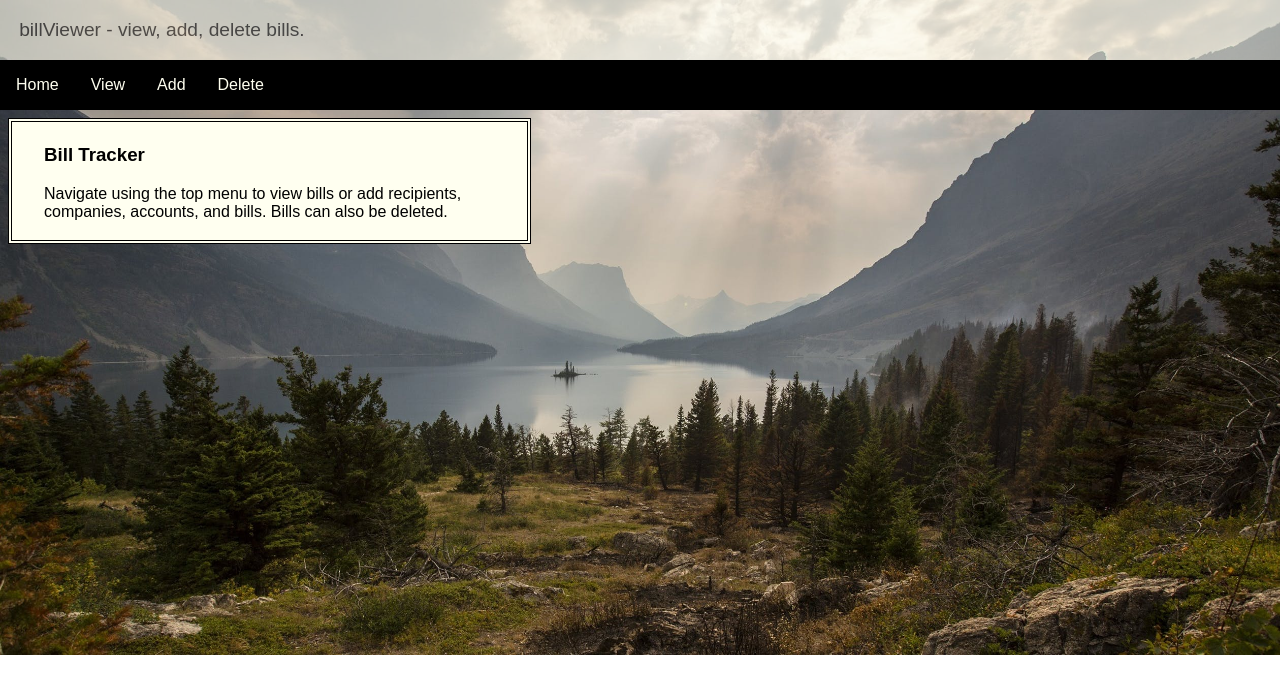
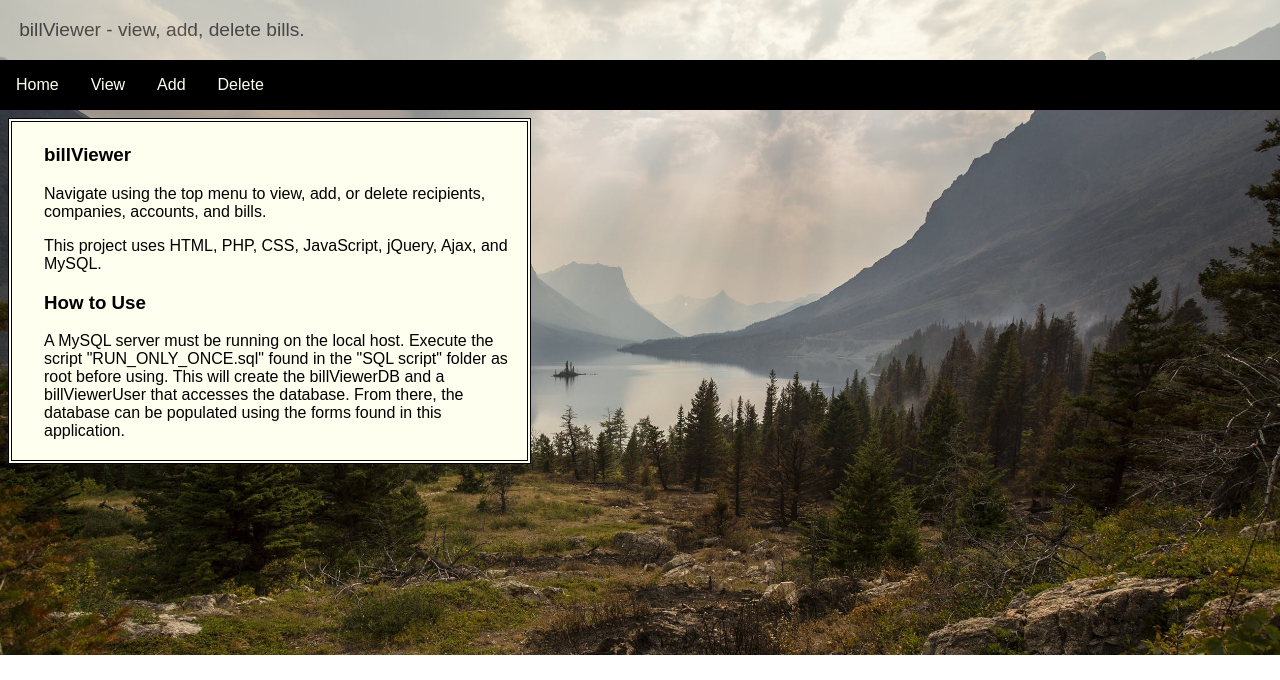
Before and after one commit to jrkrev/billViewer, a PHP site: page / in a window 1280 px wide. Shown: the top 680 px of the page. Run offline with PHP 8.4, Linux system fonts and the light colour scheme; data comes from the database, SQL or seed files in the repository; some libraries are stand-ins or nearby versions.

Commit message:
MySql User changed from root to billViewerUser, DB name changed to billViewerDB, All connection openings relegated to one PHP script.

```diff
--- a/index.php
+++ b/index.php
@@ -18,9 +18,17 @@
 
         ?>
         <div class ="mainDiv">
-        <h3>Bill Tracker</h3>
-        <p>Navigate using the top menu to view bills or add recipients,
-            companies, accounts, and bills. Bills can also be deleted.</p>
+        <h3>billViewer</h3>
+        <p>Navigate using the top menu to view, add, or delete
+            recipients, companies, accounts, and bills.</p>
+        <p>This project uses HTML, PHP, CSS, JavaScript, jQuery, Ajax,
+            and MySQL. </p>
+        <h3>How to Use</h3>
+        <p>A MySQL server must be running on the local host. Execute the script
+           "RUN_ONLY_ONCE.sql" found in the "SQL script" folder as root before
+           using. This will create the billViewerDB and a billViewerUser that
+           accesses the database. From there, the database can be populated
+           using the forms found in this application.</p>
         </div>
     </body>
 </html>
--- a/js/script.js
+++ b/js/script.js
@@ -108,6 +108,7 @@ $("document").ready
         (
             function()
             {
+                $("#billListDiv").hide();
                 var billID = $("#billSelect").val();
                 var dateFrom = $("#earliestDate").val();
                 var dateTo = $("#latestDate").val();
--- a/script/addRecord.php
+++ b/script/addRecord.php
@@ -1,12 +1,8 @@
 <?php
 
-$connection = "mysql:host=localhost;dbname=bdDB_";
-$user = "root";
-$pwd = "mysql";
-$db = new PDO($connection, $user, $pwd);
+require_once("dbConnection.php");
 
 $addType = $_POST["addType"];
-
 
 if($addType == "recipient")
 {
--- /dev/null
+++ b/script/dbConnection.php
@@ -0,0 +1,6 @@
+<?php
+
+$connection = "mysql:host=localhost;dbname=billViewerDB";
+$user = "billViewerUser";
+$pwd = "bvPass";
+$db = new PDO($connection, $user, $pwd);
--- a/script/deleteAccount.php
+++ b/script/deleteAccount.php
@@ -1,12 +1,8 @@
 <?php
 
-$connection = "mysql:host=localhost;dbname=bdDB_";
-$user = "root";
-$pwd = "mysql";
-$db = new PDO($connection, $user, $pwd);
+require_once("dbConnection.php");
 
 $accountID = $_POST["accountID"];
-
 
 $query = $db->query("DELETE FROM account WHERE accountID = $accountID");
 
--- a/script/deleteBill.php
+++ b/script/deleteBill.php
@@ -1,9 +1,6 @@
 <?php
 
-$connection = "mysql:host=localhost;dbname=bdDB_";
-$user = "root";
-$pwd = "mysql";
-$db = new PDO($connection, $user, $pwd);
+require_once("dbConnection.php");
 
 $billID = $_POST["billID"];
 
--- a/script/deleteCompany.php
+++ b/script/deleteCompany.php
@@ -1,9 +1,6 @@
 <?php
 
-$connection = "mysql:host=localhost;dbname=bdDB_";
-$user = "root";
-$pwd = "mysql";
-$db = new PDO($connection, $user, $pwd);
+require_once("dbConnection.php");
 
 $companyID = $_POST["companyID"];
 
--- a/script/deleteRecipient.php
+++ b/script/deleteRecipient.php
@@ -1,9 +1,6 @@
 <?php
 
-$connection = "mysql:host=localhost;dbname=bdDB_";
-$user = "root";
-$pwd = "mysql";
-$db = new PDO($connection, $user, $pwd);
+require_once("dbConnection.php");
 
 $recipientID = $_POST["recipientID"];
 
--- a/script/getBillAverage.php
+++ b/script/getBillAverage.php
@@ -1,9 +1,6 @@
 <?php
 
-$connection = "mysql:host=localhost;dbname=bdDB_";
-$user = "root";
-$pwd = "mysql";
-$db = new PDO($connection, $user, $pwd);
+require_once("dbConnection.php");
 
 $bill = (object) NULL;
 
--- a/script/getBillList.php
+++ b/script/getBillList.php
@@ -1,9 +1,6 @@
 <?php
 
-$connection = "mysql:host=localhost;dbname=bdDB_";
-$user = "root";
-$pwd = "mysql";
-$db = new PDO($connection, $user, $pwd);
+require_once("dbConnection.php");
 
 
 $billID = $_POST["id"];
--- a/script/getDates.php
+++ b/script/getDates.php
@@ -1,9 +1,6 @@
 <?php
 
-$connection = "mysql:host=localhost;dbname=bdDB_";
-$user = "root";
-$pwd = "mysql";
-$db = new PDO($connection, $user, $pwd);
+require_once("dbConnection.php");
 
 $dates = (object) NULL;
 
--- a/script/updateAddForm.php
+++ b/script/updateAddForm.php
@@ -1,9 +1,6 @@
 <?php
 
-$connection = "mysql:host=localhost;dbname=bdDB_";
-$user = "root";
-$pwd = "mysql";
-$db = new PDO($connection, $user, $pwd);
+require_once("dbConnection.php");
 
 $addType = $_POST["addType"];
 $selectString = (object) NULL;
```
Also changed, not shown: add.php (+1 -6 lines), delete.php (+1 -6 lines), script/getAccount.php (+2 -10 lines), script/getBill.php (+2 -9 lines), script/getCompany.php (+2 -10 lines), view.php (+1 -6 lines).
